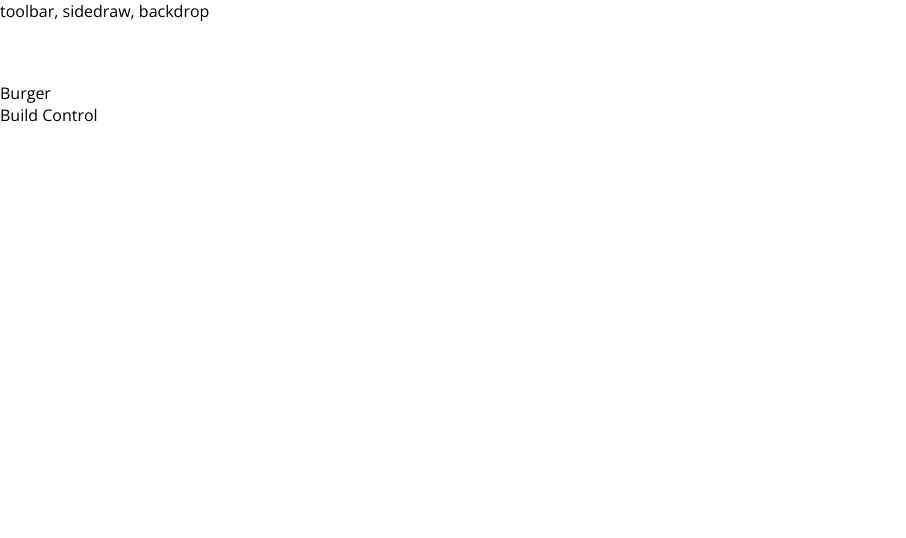
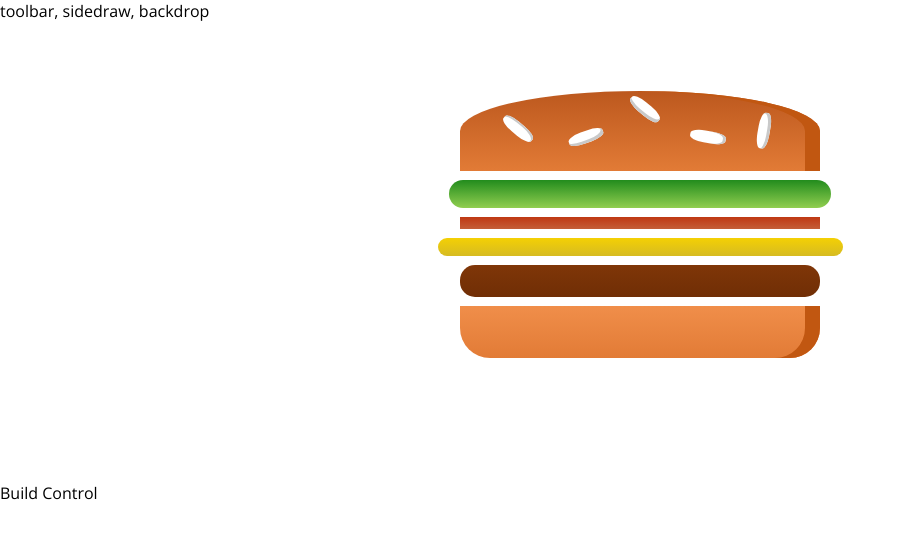
Before and after one commit to jamiebdavis/burger-builder-v2, a React (Create React App) app: page / in a window 1280 px wide. Shown: the top 538 px of the page, without its empty margins (0-906 px from the left). Built offline with nearby package versions, Linux system fonts and the light colour scheme.

Commit message:
started burger component - lesson 152

```diff
--- a/src/components/Burger/Burger.js
+++ b/src/components/Burger/Burger.js
@@ -1,7 +1,18 @@
-import React from 'react';
+import React from "react";
+import classes from "./Burger.module.css";
+import BurgerIngredient from "../Burger/BurgerIngredient/BurgerIngredient";
 
-const Burger = (props) => {
-    return (  );
-}
+const Burger = props => {
+  return (
+    <div className={classes.Burger}>
+      <BurgerIngredient type="bread-top" />
+      <BurgerIngredient type="salad" />
+      <BurgerIngredient type="bacon" />
+      <BurgerIngredient type="cheese" />
+      <BurgerIngredient type="meat" />
+      <BurgerIngredient type="bread-bottom" />
+    </div>
+  );
+};
 
 export default Burger;
--- /dev/null
+++ b/src/components/Burger/Burger.module.css
@@ -0,0 +1,29 @@
+.Burger {
+  width: 100%;
+  margin: auto;
+  height: 250px;
+  overflow: scroll;
+  text-align: center;
+  font-weight: bold;
+  font-size: 1.2rem;
+}
+
+@media (min-width: 5000px) and (min-height: 400px) {
+  .Burger {
+    width: 350px;
+    height: 300px;
+  }
+}
+@media (min-width: 1000px) and (min-height: 700px) {
+  .Burger {
+    width: 700px;
+    height: 600px;
+  }
+}
+
+@media (min-width: 400px) and (min-height: 401px) {
+  .Burger {
+    width: 450px;
+    height: 400px;
+  }
+}
--- a/src/components/Burger/BurgerIngredient/BurgerIngredient.js
+++ b/src/components/Burger/BurgerIngredient/BurgerIngredient.js
@@ -1,12 +1,12 @@
 import React from "react";
 import PropTypes from "prop-types";
-import classes from "*.module.css";
+import classes from "./BurgerIngredient.module.css";
 
 const BurgerIngredient = props => {
   let ingredient = null;
 
   switch (props.type) {
-    case "bread-button":
+    case "bread-bottom":
       ingredient = <div className={classes.BreadBottom} />;
       break;
     case "bread-top":
@@ -26,7 +26,7 @@
     case "salad":
       ingredient = <div className={classes.Salad} />;
       break;
-    case "Bacon":
+    case "bacon":
       ingredient = <div className={classes.Bacon} />;
       break;
     default:
--- a/src/containers/BurgerBuilder/BurgerBuilder.js
+++ b/src/containers/BurgerBuilder/BurgerBuilder.js
@@ -1,11 +1,12 @@
 import React, { Component } from "react";
 import Aux from "../../hoc/AuxWrap";
+import Burger from "../../components/Burger/Burger";
 
 class BurgerBuilder extends Component {
   render() {
     return (
       <Aux>
-        <div>Burger</div>
+        <Burger />
         <div>Build Control</div>
       </Aux>
     );
```
